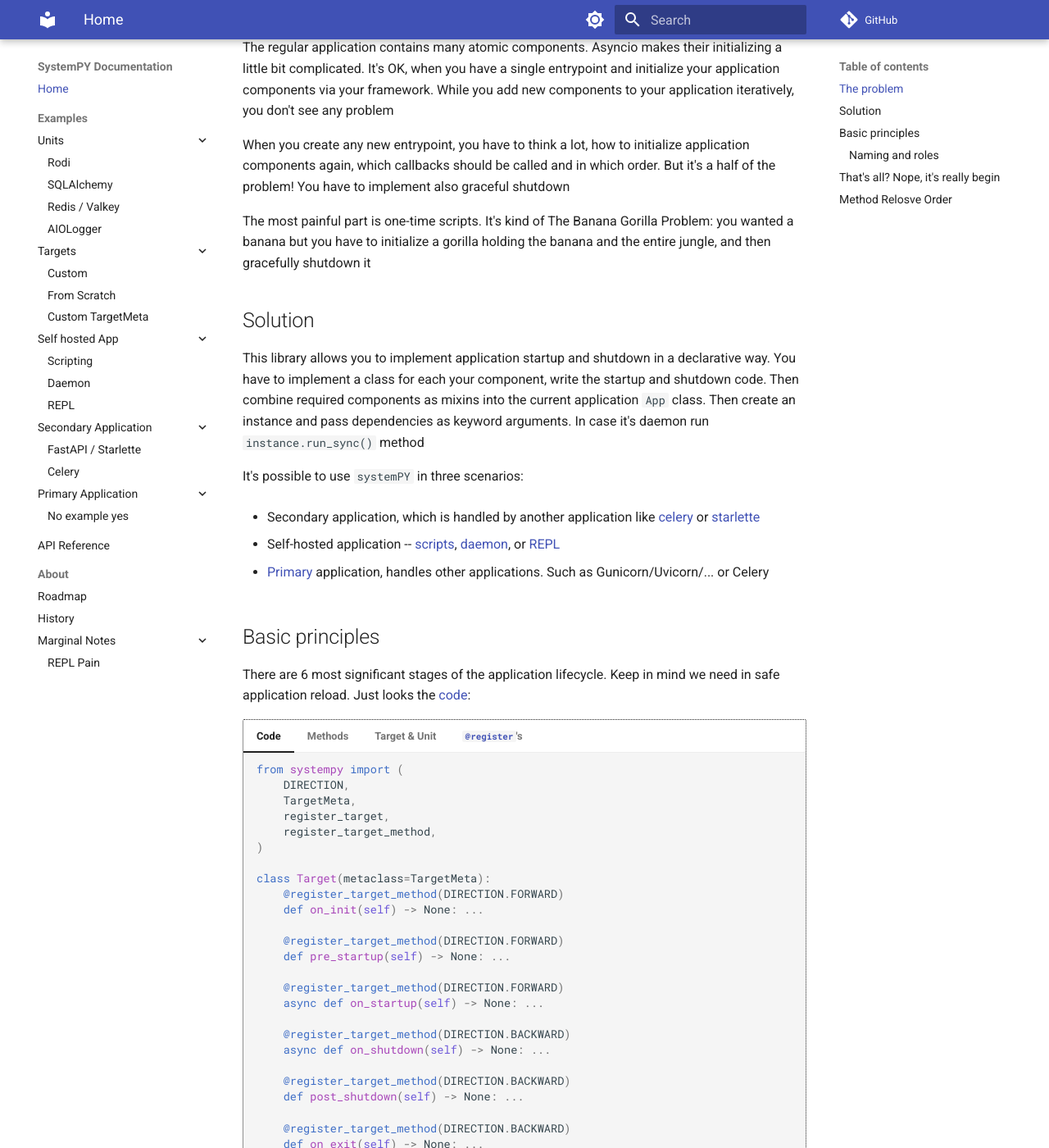
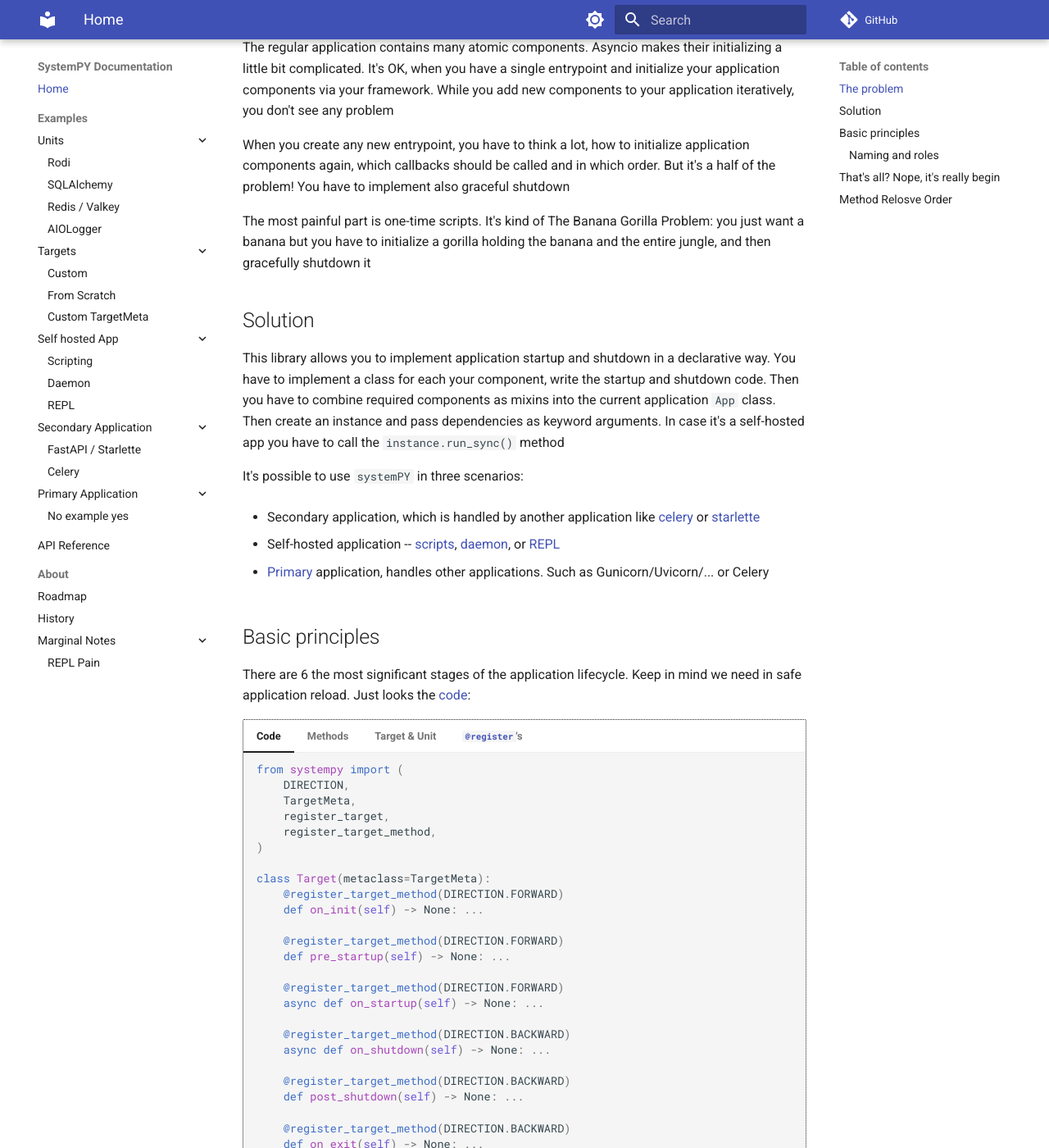
Before and after one commit to kai3341/systemPY, an MkDocs documentation site: the page built from docs/index.md, in a window 1280 px wide and 1400 px high, scrolled down 802 px. Shown: the whole window at 82% size. Built offline with MkDocs 1.6.1 and Material for MkDocs 9.7.7, drawn with Linux system fonts in a browser that asks for light colours; comment, search, counter and statistics services are not loaded.

Commit message:
Fix README and docs index grammar

```diff
--- a/docs/index.md
+++ b/docs/index.md
@@ -26,17 +26,17 @@
 shutdown
 
 The most painful part is one-time scripts. It's kind of The Banana Gorilla
-Problem: you wanted a banana but you have to initialize a gorilla holding the
+Problem: you just want a banana but you have to initialize a gorilla holding the
 banana and the entire jungle, and then gracefully shutdown it
 
 ## Solution
 
 This library allows you to implement application startup and shutdown in a
 declarative way. You have to implement a class for each your component,
-write the startup and shutdown code. Then combine required components as
-mixins into the current application `App` class. Then create an instance
-and pass dependencies as keyword arguments. In case it's daemon run
-`instance.run_sync()` method
+write the startup and shutdown code. Then you have to combine required
+components as mixins into the current application `App` class. Then create an
+instance and pass dependencies as keyword arguments. In case it's a self-hosted
+app you have to call the `instance.run_sync()` method
 
 It's possible to use `systemPY` in three scenarios:
 
@@ -53,8 +53,8 @@
 
 ## Basic principles
 
-There are 6 most significant stages of the application lifecycle. Keep in mind
-we need in safe application reload. Just looks the
+There are 6 the most significant stages of the application lifecycle. Keep in
+mind we need in safe application reload. Just looks the
 [code](https://github.com/kai3341/systemPY/blob/main/systempy/target.py):
 
 === "Code"
@@ -89,19 +89,19 @@
 
 === "Methods"
 
-    * `on_init` executes exactly once on application startup
+    * `on_init` is called exactly once on the application startup
 
-    * `pre_startup` is called before event loop startup
+    * `pre_startup` is called before the event loop is started
 
-    * `on_startup` is called exactly when event loop started
+    * `on_startup` is called exactly when event loop has started
 
-    * `on_shutdown` is called when application is going shutdown or reload but
-    event loop still working
+    * `on_shutdown` is called when the application is going to shutdown or
+    reload but the event loop is still working
 
-    * `post_shutdown` is called after event loop stopped or drained. When
-    application is going to reload, then it should be called `pre_startup`
+    * `post_shutdown` is called after event loop has stopped or drained. When
+    application is going to reload, next it would be called `pre_startup`
 
-    * `on_exit` executes exactly once when application is stopping
+    * `on_exit` is called exactly once when application is going to stop
 
 === "Target & Unit"
 
```
Also changed, not shown: README.md (+17 -17 lines).
